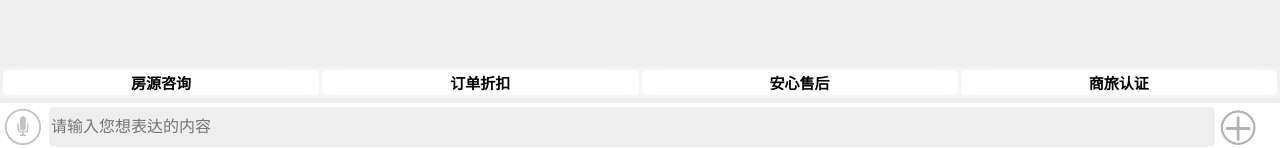
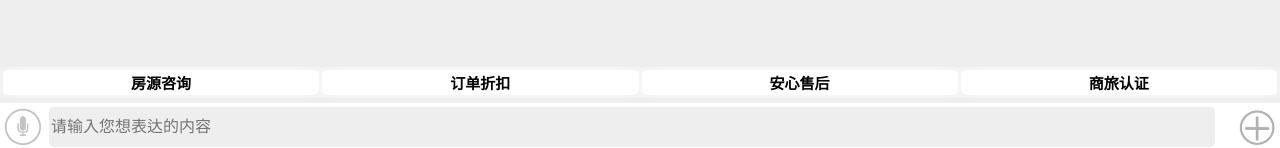
Before and after one commit to wxxhub/modules, a Django app: page /index/ in a window 1280 px wide. Shown: the part 649-797 px from the top of the page. Run offline with Django 3.2, Linux system fonts and the light colour scheme.

Commit message:
end game

```diff
--- a/static/css/index.css
+++ b/static/css/index.css
@@ -79,6 +79,11 @@ body {
     /* border: 1px solid #ff0000; */
 }
 
+.submit_image2{
+    float: right;
+    /* border: 1px solid #ff0000; */
+}
+
 #submit_button{
     width: 40px;
     height: 40px;
@@ -89,7 +94,7 @@ body {
     background-color: #ffffff;
     margin-left: 3px;
 
-    float: left;
+    float: right;
 
     /* border: 1px solid #ff0000; */
 }
--- a/templates/index.html
+++ b/templates/index.html
@@ -59,7 +59,7 @@
                                 <input id = "input_text" type="text" name="input" placeholder="请输入您想表达的内容" onfocus="ss=setInterval(sp,600)" onblur="clearInterval(ss)"/>
                             </td>
                             <td width="60px">
-                                <input id="submit_button" type="image" src="/static/image/plus.jpg" class="submit_image" value="发送" disabled="disabled" style="width:38px; height:38px;"/>
+                                <input id="submit_button" type="image" src="/static/image/plus.jpg" class="submit_image2" value="发送" disabled="disabled" style="width:38px; height:38px;"/>
                             </td>
                         </tr>
                     </table>
```
